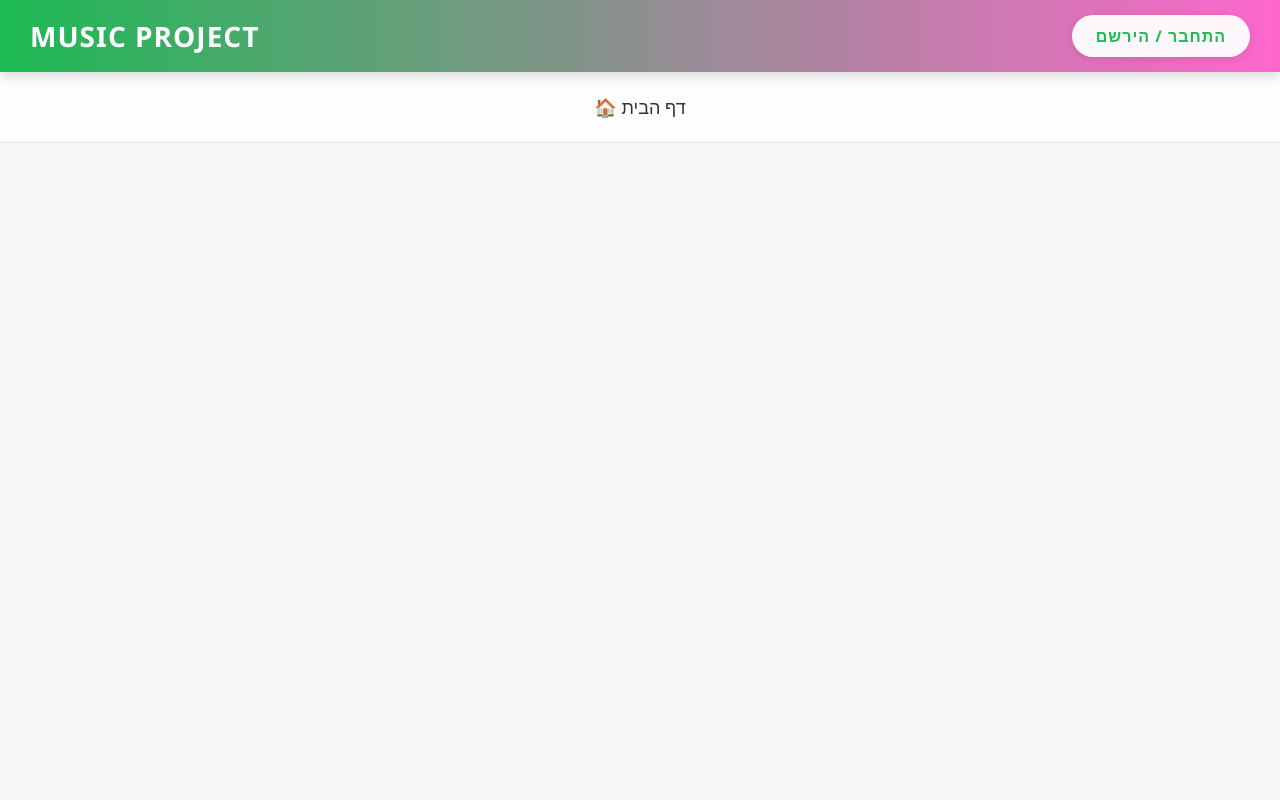
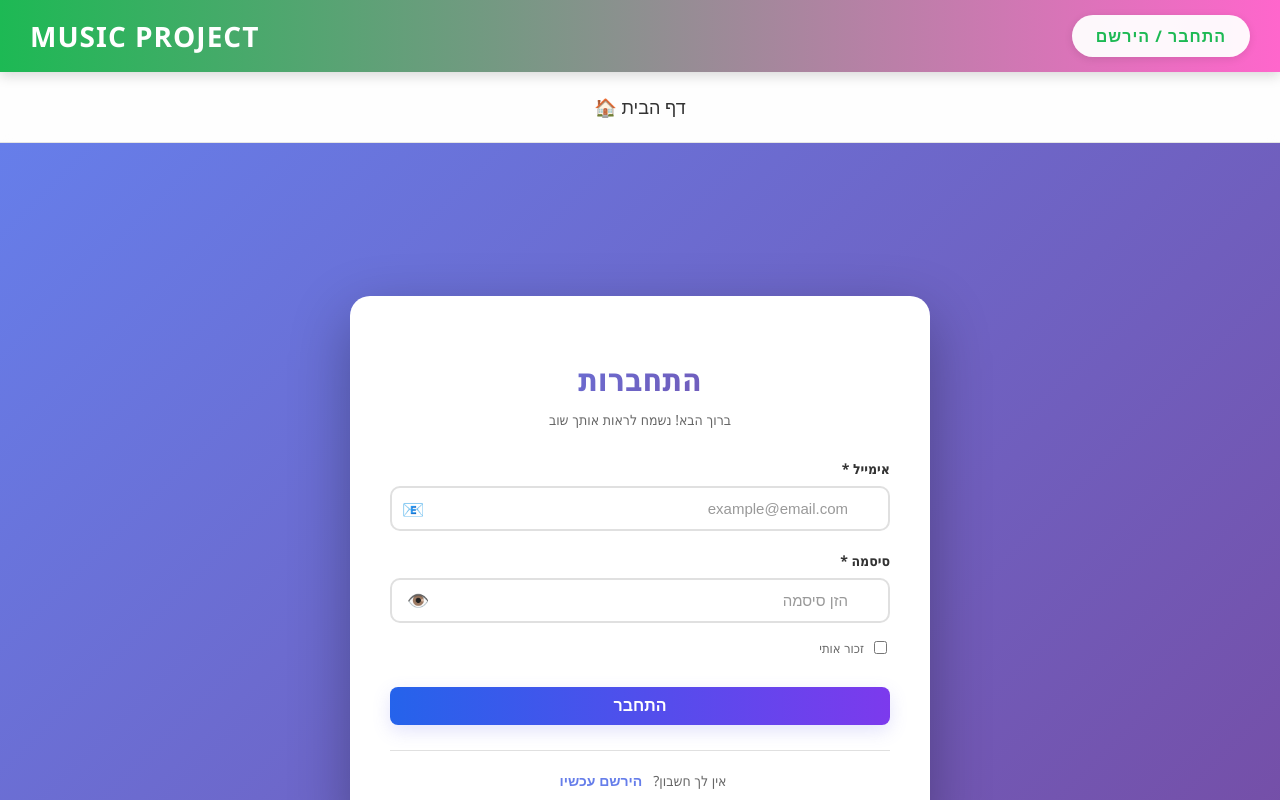
Before and after one commit to NEO-YC/Final-Project-BeatMatch-, a React (Vite) app in the folder Client/vite-project/: page /login in a window 1280 px wide. Shown: the top 800 px of the page. Built offline with nearby package versions, Linux system fonts and the light colour scheme.

Commit message:
refactor(routes): rename /authforms to /register and update redirects

```diff
--- a/Client/vite-project/src/App.jsx
+++ b/Client/vite-project/src/App.jsx
@@ -1,7 +1,6 @@
 import { BrowserRouter, Route, Routes } from "react-router-dom"
 import Header from "./pages/Header"
 import AuthForms from "./components/AuthForms"
-// ייבוא הדף שיצרתי עבור יצירת/עדכון פרופיל מוזיקאי
 import CreateMusicianProfile from "./pages/CreateMusicianProfile"
 import EditMusicianProfile from "./pages/EditMusicianProfile"
 import Home from "./pages/Home"
@@ -21,7 +20,8 @@ function App() {
         <Header />
         <Routes>
           <Route path="/" element={<Home />} />
-          <Route path="/authforms" element={<AuthForms />} />
+          <Route path="/register" element={<AuthForms />} />
+          <Route path="/login" element={<AuthForms />} />
           <Route path="/musician/create" element={<CreateMusicianProfile />} />
           <Route path="/musician/edit" element={<EditMusicianProfile />} />
 
--- a/Client/vite-project/src/components/AuthForms.jsx
+++ b/Client/vite-project/src/components/AuthForms.jsx
@@ -1,10 +1,11 @@
 import { useState, useEffect } from 'react';
-import { useNavigate } from 'react-router-dom';
+import { useNavigate, useLocation } from 'react-router-dom';
 import api from '../services/api';
 import './AuthForms.css';
 
 const AuthForms = () => {
-  const [isLogin, setIsLogin] = useState(true);
+  const location = useLocation();
+  const [isLogin, setIsLogin] = useState(location.pathname === '/login');
   const [formData, setFormData] = useState({
     email: '', password: '', confirmPassword: '', firstName: '', lastName: '', phone: '', dateOfBirth: '', acceptTerms: false, rememberMe: false
   });
@@ -133,7 +134,7 @@ const AuthForms = () => {
         // keep overlay briefly then go to login to avoid flashing other routes
         setTimeout(() => {
           setShowSignupOverlay(false);
-          navigate('/authforms');
+          navigate('/login');
         }, 1000);
       }
     } catch (err) {
@@ -144,7 +145,21 @@ const AuthForms = () => {
   };
 
   const resetForm = () => { setFormData({ email: '', password: '', confirmPassword: '', firstName: '', lastName: '', phone: '', dateOfBirth: '', acceptTerms: false }); setErrors({}); setPasswordStrength(0); };
-  const toggleFormMode = () => { setIsLogin(!isLogin); resetForm(); };
+
+  const toggleFormMode = () => {
+    // navigating to login if register or to register if login
+    if (location.pathname === '/login') {
+      navigate('/register');
+    } else {
+      navigate('/login');
+    }
+    resetForm();
+  };
+
+  useEffect(() => {
+    // keep internal mode in sync with the URL
+    setIsLogin(location.pathname === '/login');
+  }, [location.pathname]);
   const getPasswordStrengthLabel = () => { if (passwordStrength < 40) return 'חלשה'; if (passwordStrength < 70) return 'בינונית'; if (passwordStrength < 90) return 'חזקה'; return 'מצוינת'; };
   const getPasswordStrengthClass = () => { if (passwordStrength < 40) return 'weak'; if (passwordStrength < 70) return 'medium'; if (passwordStrength < 90) return 'strong'; return 'excellent'; };
 
--- a/Client/vite-project/src/pages/CreateMusicianProfile.jsx
+++ b/Client/vite-project/src/pages/CreateMusicianProfile.jsx
@@ -120,7 +120,7 @@ export default function CreateMusicianProfile() {
     const token = localStorage.getItem('token');
     if (!token) {
       setError('עליך להתחבר כדי ליצור פרופיל מוזיקאי');
-      setTimeout(() => navigate('/authforms'), 1500);
+      setTimeout(() => navigate('/register'), 1500);
     }
   }, [navigate]);
   // --------------------------------------------------
@@ -250,7 +250,7 @@ export default function CreateMusicianProfile() {
       const token = localStorage.getItem('token');
       if (!token) {
         setError('עליך להתחבר כדי ליצור פרופיל');
-        setTimeout(() => navigate('/authforms'), 1200);
+        setTimeout(() => navigate('/register'), 1200);
         return;
       }
 
@@ -270,6 +270,34 @@ export default function CreateMusicianProfile() {
         if (form.region) locationArray.push(form.region);
         if (form.location) locationArray.push(form.location);
 
+        // If there are files, upload them first to the server (/user/upload -> Cloudinary)
+        let profileUrl = '';
+        let uploadedImages = [];
+        let uploadedVideos = [];
+        const token = localStorage.getItem('token');
+
+        try {
+          if (profilePicture) {
+            const up = await api.uploadFile(profilePicture);
+            profileUrl = up && up.url ? up.url : '';
+          }
+
+          if (images && images.length) {
+            const imgPromises = images.map(f => api.uploadFile(f).then(r => r.url));
+            uploadedImages = (await Promise.all(imgPromises)).filter(Boolean);
+          }
+
+          if (videos && videos.length) {
+            const vidPromises = videos.map(f => api.uploadFile(f).then(r => r.url));
+            uploadedVideos = (await Promise.all(vidPromises)).filter(Boolean);
+          }
+        } catch (upErr) {
+          console.error('Upload failed:', upErr);
+          setError('שגיאה בהעלאת קבצים');
+          setLoading(false);
+          return;
+        }
+
         const payload = {
           instrument: form.instrument || selectedInstruments.join(', '),
           musictype: form.musictype || selectedStyles.join(', '),
@@ -277,9 +305,9 @@ export default function CreateMusicianProfile() {
           eventTypes: form.eventTypes ? form.eventTypes.split(',').map(x => x.trim()).filter(Boolean) : selectedEventTypes,
           bio: form.bio || '',
           location: locationArray,
-          profilePicture: profilePreview || '',
-          galleryPictures: images.map(f => f.name || ''),
-          galleryVideos: videos.map(f => f.name || '')
+          profilePicture: profileUrl || profilePreview || '',
+          galleryPictures: uploadedImages,
+          galleryVideos: uploadedVideos
         };
 
         const res = await api.updateMusicianProfile(payload);
--- a/Client/vite-project/src/pages/EditMusicianProfile.jsx
+++ b/Client/vite-project/src/pages/EditMusicianProfile.jsx
@@ -108,7 +108,7 @@ export default function EditMusicianProfile() {
     if (!token) {
       // אין טוקן - הפנה להתחברות
       setError('עליך להתחבר כדי לערוך את הפרופיל שלך');
-      setTimeout(() => navigate('/authforms'), 2000);
+      setTimeout(() => navigate('/register'), 2000);
     }
   }, [navigate]);
 
@@ -285,7 +285,7 @@ export default function EditMusicianProfile() {
     const token = localStorage.getItem('token');
     if (!token) {
       setError('עליך להתחבר כדי לעדכן את הפרופיל');
-      setTimeout(() => navigate('/authforms'), 2000);
+      setTimeout(() => navigate('/register'), 2000);
       return;
     }
 
--- a/Client/vite-project/src/pages/Header.jsx
+++ b/Client/vite-project/src/pages/Header.jsx
@@ -111,7 +111,7 @@ function Header() {
               )}
             </div>
           ) : (
-            <NavLink to="/authforms" className="login-button">
+            <NavLink to="/register" className="login-button">
               התחבר / הירשם
             </NavLink>
           )}
```
